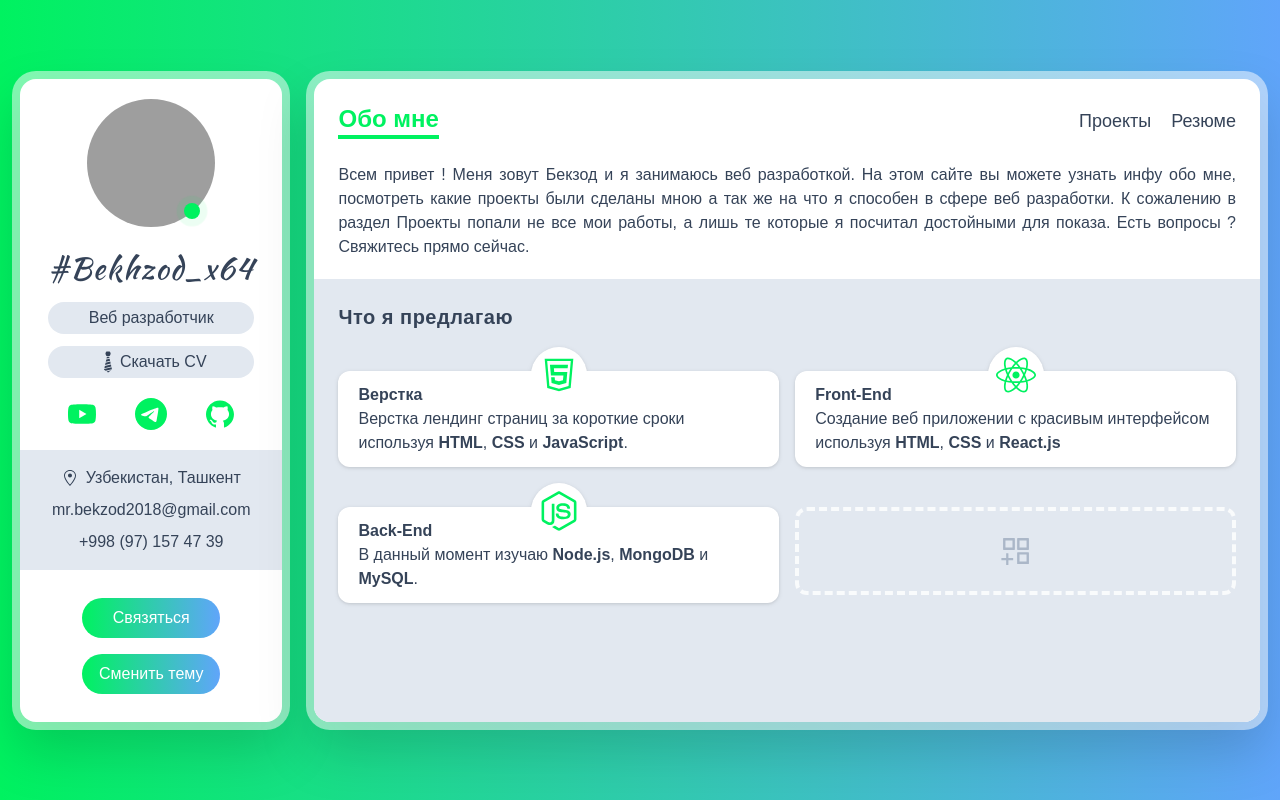
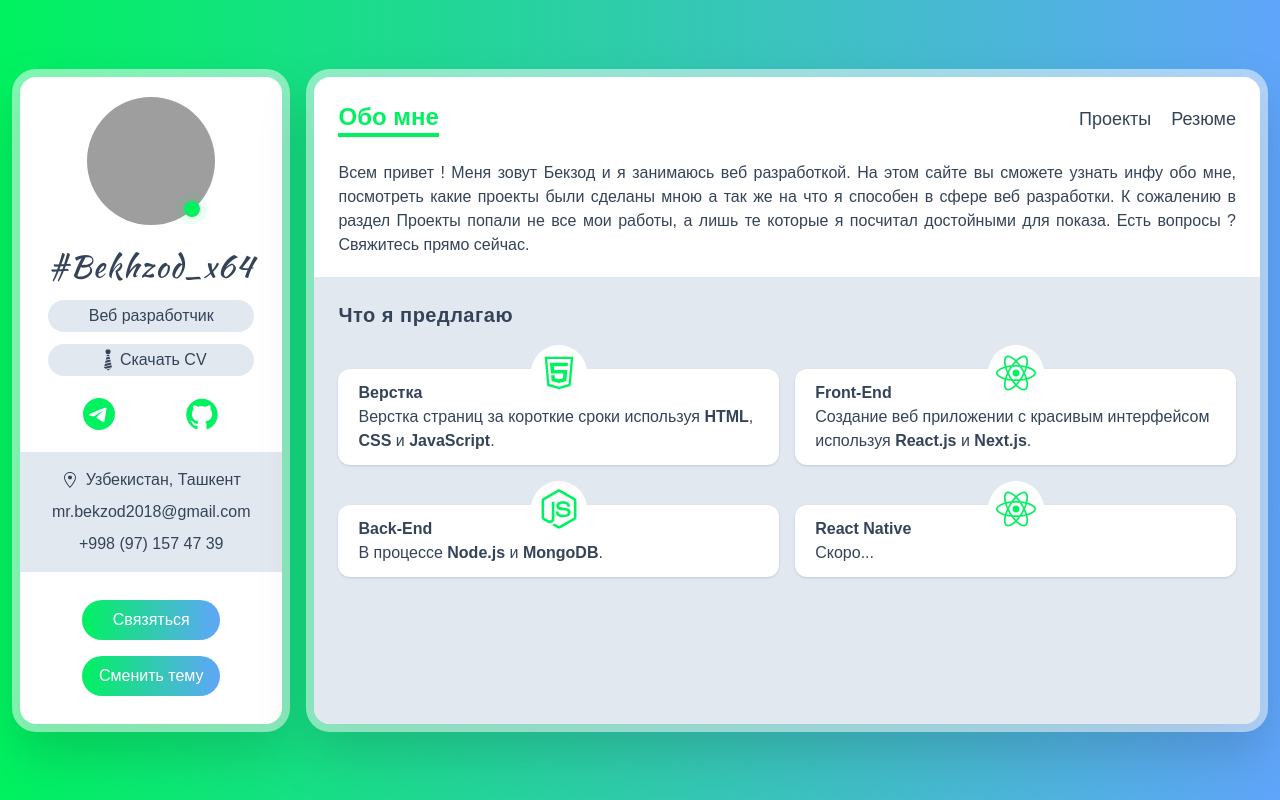
Before and after one commit to bekhzodx64/portfolio, a Next.js app: page / in a window 1280 px wide. Built offline with nearby package versions, Linux system fonts and the light colour scheme; grey boxes are pictures that could not be loaded.

Commit message:
Исправил баг, где некоторые моб. усстройство лагали

```diff
--- a/components/Sidebar.tsx
+++ b/components/Sidebar.tsx
@@ -1,5 +1,5 @@
 import Image from 'next/image';
-import { AiFillGithub, AiFillYoutube } from 'react-icons/ai';
+import { AiFillGithub } from 'react-icons/ai';
 import { BsTelegram } from 'react-icons/bs';
 import { GoLocation } from 'react-icons/go';
 import { GiTie } from 'react-icons/gi';
@@ -15,16 +15,26 @@ const Sidebar = () => {
 	return (
 		<Fragment>
 			<div className='pointer-events-none relative inline-block select-none print:hidden'>
-				<Image src='/avatar.png' alt='User Avatar' className='mx-auto rounded-full' width={128} height={128} layout='intrinsic' quality={100} />
+				<Image
+					src='/avatar.png'
+					alt='User Avatar'
+					className='mx-auto rounded-full'
+					width={128}
+					height={128}
+					layout='intrinsic'
+					quality={100}
+				/>
 				<div className='bg-green absolute bottom-[15px] right-[15px] h-4 w-4 rounded-full '>
 					<div className='bg-green h-4 w-4 animate-ping rounded-full'></div>
 				</div>
 			</div>
-			<h1 className='font-kaushan pointer-events-none relative my-4 select-none text-3xl font-medium tracking-wider print:my-0'>
+			<h1 className='font-kaushan pointer-events-none my-4 select-none text-3xl font-medium tracking-wider print:my-0'>
 				<span>#Bekhzod</span>
 				<span>_x64</span>
 			</h1>
-			<p className='dark:bg-dark-200 pointer-events-none my-3 select-none rounded-full bg-slate-200 px-2 py-1 print:my-2'>Веб разработчик</p>
+			<p className='dark:bg-dark-200 pointer-events-none my-3 select-none rounded-full bg-slate-200 px-2 py-1 print:my-2'>
+				Веб разработчик
+			</p>
 			<a
 				href='#'
 				className='dark:bg-dark-200 my-3 flex cursor-not-allowed select-none items-center justify-center rounded-full bg-slate-200 px-2 py-1 print:hidden'
@@ -32,15 +42,20 @@ const Sidebar = () => {
 				<GiTie className='h-6 w-6' />
 				Скачать CV
 			</a>
-			<div className='text-green mx-auto my-5 flex w-9/12 justify-around print:hidden md:w-full'>
-				<a href='#' className='cursor-not-allowed' aria-label='YouTube'>
-					<AiFillYoutube className='h-8 w-8' />
-				</a>
-				<a href='https://t.me/bekhzodx64' target='_blank' rel='noreferrer' aria-label='Telegram'>
+			<div className='text-green mx-auto my-5 flex w-9/12 items-center justify-around print:hidden md:w-full'>
+				<a
+					href='https://t.me/bekhzodx64'
+					target='_blank'
+					rel='noreferrer'
+					aria-label='Telegram'>
 					<BsTelegram className='h-8 w-8' />
 				</a>
-				<a href='#' className='cursor-not-allowed' aria-label='GitHub'>
-					<AiFillGithub className='h-8 w-8' />
+				<a
+					href='https://github.com/bekhzodx64'
+					target='_blank'
+					rel='noreferrer'
+					aria-label='GitHub'>
+					<AiFillGithub className='h-9 w-9' />
 				</a>
 			</div>
 			<div className='dark:bg-dark-200 my-5 -mx-7 space-y-2 bg-slate-200 py-4 print:my-2 print:py-0'>
--- a/data.ts
+++ b/data.ts
@@ -8,19 +8,23 @@ export const services: IService[] = [
 		Icon: AiOutlineHtml5,
 		title: 'Верстка',
 		about:
-			'Верстка лендинг страниц за короткие сроки используя <b>HTML</b>, <b>CSS</b> и <b>JavaScript</b>.',
+			'Верстка страниц за короткие сроки используя <b>HTML</b>, <b>CSS</b> и <b>JavaScript</b>.',
 	},
 	{
 		Icon: FaReact,
 		title: 'Front-End',
 		about:
-			'Создание веб приложении с красивым интерфейсом используя <b>HTML</b>, <b>CSS</b> и <b>React.js</b>',
+			'Создание веб приложении с красивым интерфейсом используя <b>React.js</b> и <b>Next.js</b>.',
 	},
 	{
 		Icon: FaNodeJs,
 		title: 'Back-End',
-		about:
-			'В данный момент изучаю <b>Node.js</b>, <b>MongoDB</b> и <b>MySQL</b>.  ',
+		about: 'В процессе <b>Node.js</b> и <b>MongoDB</b>.',
+	},
+	{
+		Icon: FaReact,
+		title: 'React Native',
+		about: 'Скоро...',
 	},
 ];
 
--- a/pages/index.tsx
+++ b/pages/index.tsx
@@ -2,20 +2,26 @@ import ServiceCard from './../components/ServiceCard';
 import { services } from '../data';
 import { motion } from 'framer-motion';
 import { fadeInUp, stagger, routeAnimation } from './../animations';
-import { AiOutlineAppstoreAdd } from 'react-icons/ai';
 import { GetServerSideProps, GetServerSidePropsContext } from 'next';
 import Head from 'next/head';
 
 const About = ({ endpoint }) => {
 	return (
-		<motion.div className='flex h-full flex-col' variants={routeAnimation} initial='initial' animate='animate' exit='exit'>
+		<motion.div
+			className='flex h-full flex-col'
+			variants={routeAnimation}
+			initial='initial'
+			animate='animate'
+			exit='exit'>
 			<Head>
 				<title>Веб разработчик | Главная</title>
 			</Head>
 			<h2 className='mb-5 text-justify font-medium'>
-				Всем привет ! Меня зовут Бекзод и я занимаюсь веб разработкой. На этом сайте вы можете узнать инфу обо мне, посмотреть какие проекты были
-				сделаны мною а так же на что я способен в сфере веб разработки. К сожалению в раздел Проекты попали не все мои работы, а лишь те которые я
-				посчитал достойными для показа. Есть вопросы ? Свяжитесь прямо сейчас.
+				Всем привет ! Меня зовут Бекзод и я занимаюсь веб разработкой. На этом сайте вы
+				сможете узнать инфу обо мне, посмотреть какие проекты были сделаны мною а так же
+				на что я способен в сфере веб разработки. К сожалению в раздел Проекты попали не
+				все мои работы, а лишь те которые я посчитал достойными для показа. Есть вопросы ?
+				Свяжитесь прямо сейчас.
 			</h2>
 			<div className='dark:bg-dark-200 -mx-6 flex-1 bg-slate-200 p-6'>
 				<h2 className='mb-10 text-xl font-bold tracking-wide'>Что я предлагаю</h2>
@@ -25,20 +31,22 @@ const About = ({ endpoint }) => {
 					initial='initial'
 					animate='animate'>
 					{services.map((service) => (
-						<motion.div variants={fadeInUp} className='dark:bg-dark-100 rounded-xl bg-white drop-shadow' key={service.title}>
+						<motion.div
+							variants={fadeInUp}
+							className='dark:bg-dark-100 rounded-xl bg-white shadow'
+							key={service.title}>
 							<ServiceCard service={service} />
 						</motion.div>
 					))}
-					<div className='dark:border-dark-100 flex h-24 items-center justify-center rounded-xl border-4 border-dashed border-white border-opacity-80 ring-opacity-60 print:hidden md:h-[88px]'>
-						<AiOutlineAppstoreAdd className='dark:text-dark-100 h-9 w-9 text-slate-400 opacity-70 dark:opacity-100' />
-					</div>
 				</motion.div>
 			</div>
 		</motion.div>
 	);
 };
 
-export const getServerSideProps: GetServerSideProps = async (context: GetServerSidePropsContext) => {
+export const getServerSideProps: GetServerSideProps = async (
+	context: GetServerSidePropsContext
+) => {
 	// const res = await fetch(`${process.env.VERCEL_URL}/api/services`);
 	// const data = await res.json();
 	return { props: { endpoint: process.env.VERCEL_URL } };
--- a/pages/resume.tsx
+++ b/pages/resume.tsx
@@ -21,22 +21,30 @@ const resume = () => {
 							<span>ТУИТ</span>
 						</h5>
 						<p className='font-semibold'>Разработка практических программных средств</p>
-						<p className='my-3'>Учусь в магистратуре в Ташкентском Университете Информационных Технологий Имени Мухаммад Ал-Хоразмий.</p>
+						<p className='my-3'>
+							Учусь в магистратуре в Ташкентском Университете Информационных Технологий
+							Имени Мухаммад Ал-Хоразмий.
+						</p>
 					</div>
 				</motion.div>
 				<motion.div variants={fadeInUp} initial='initial' animate='animate'>
 					<h5 className='my-3 text-2xl font-bold'>Опыт работы</h5>
 					<div>
 						<h5 className='my-2 text-xl font-bold'>
-							<a href='https://220volt.uz/' target='_blank' rel='noreferrer' className='inline-flex items-center space-x-1'>
+							<a
+								href='https://220volt.uz/'
+								target='_blank'
+								rel='noreferrer'
+								className='inline-flex items-center space-x-1'>
 								<AiOutlineLink />
 								<span>220volt.uz</span>
 							</a>
 						</h5>
 						<p className='font-semibold'>Веб разработчик</p>
 						<p className='my-3'>
-							Устроился на работу Контент менеджером, поработал в этой должности 5 месяцев а потом перевели на должность Веб разрботчика, вобывал там
-							9 месяцев. Но в конце пришлось уволиться из за нехватки времени на университет.
+							Устроился на работу Контент менеджером, поработал в этой должности 5 месяцев
+							а потом на должности Веб разрботчика 9 месяцев. Но в конце пришлось
+							уволиться из за нехватки времени на учебу.
 						</p>
 					</div>
 				</motion.div>
@@ -52,7 +60,9 @@ const resume = () => {
 					</div>
 				</div>
 				<div>
-					<h5 className='mb-3 text-[22px] font-bold xl:text-2xl'>Программы & Инструменты</h5>
+					<h5 className='mb-3 text-[22px] font-bold xl:text-2xl'>
+						Программы & Инструменты
+					</h5>
 					<div className='pointer-events-none select-none space-y-2 print:flex print:items-center print:space-y-0'>
 						{tools.map((tool) => (
 							<Bar data={tool} key={tool.name} />
```
Also changed, not shown: components/ProjectCard.tsx (+33 -10 lines).
